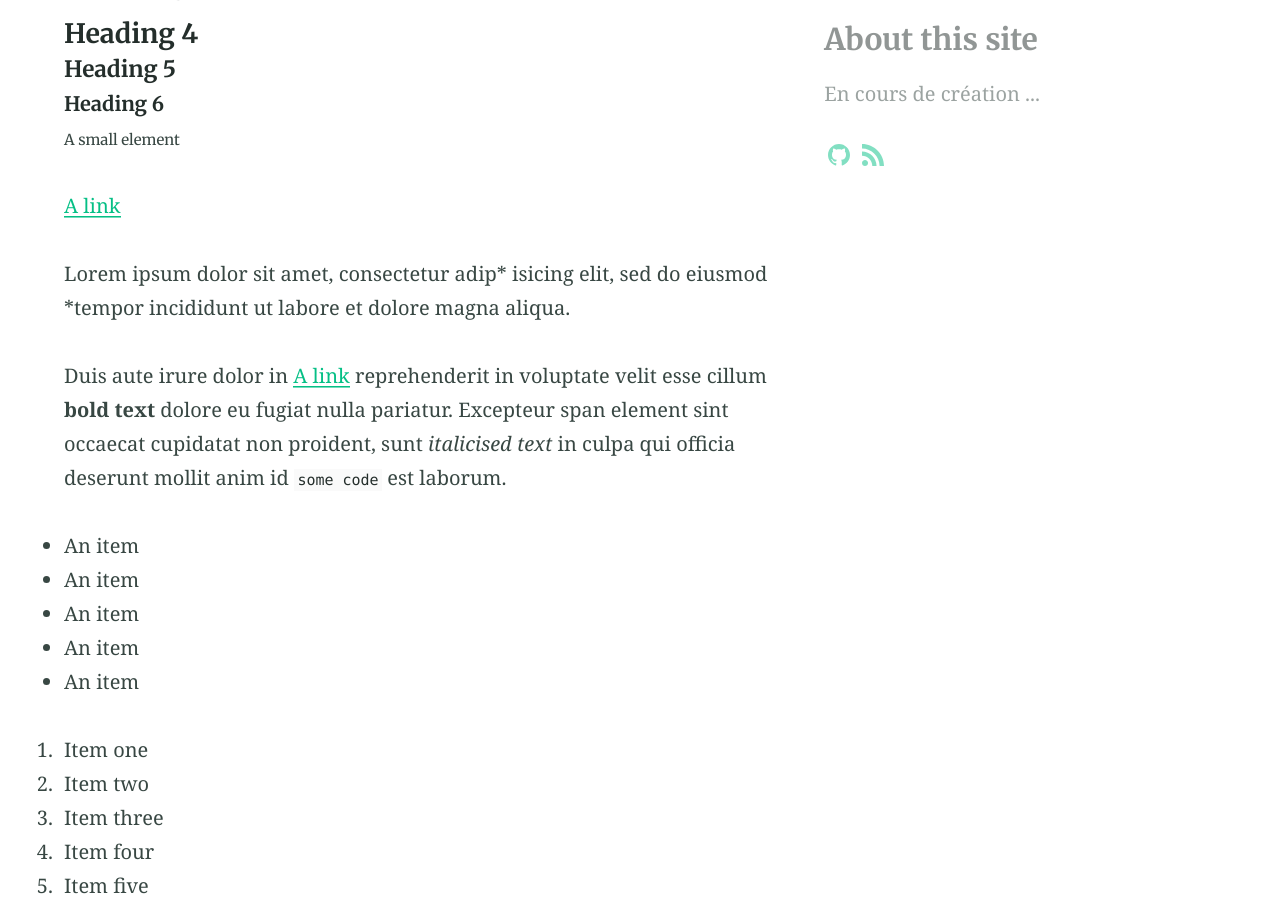
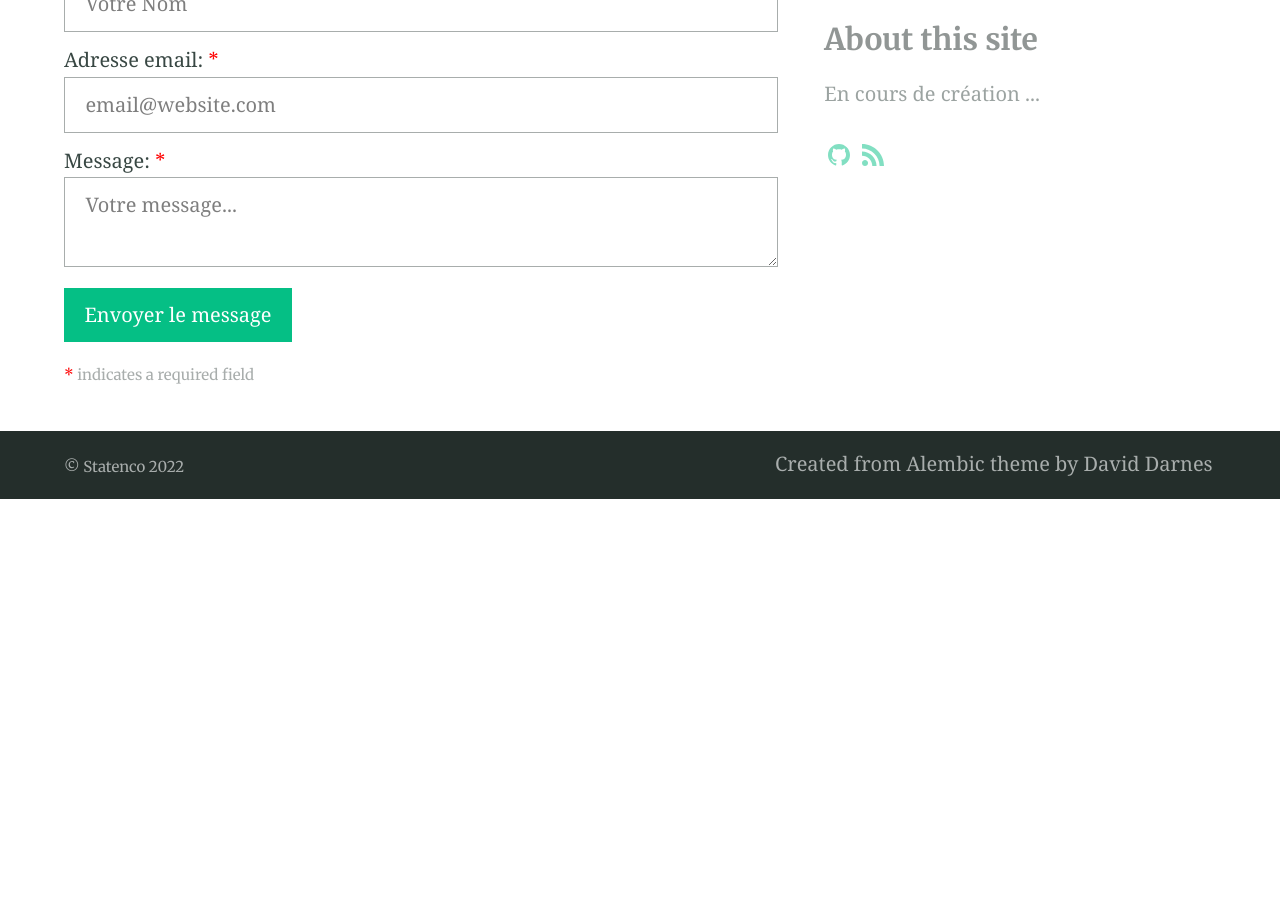
Before and after one commit to Claire-K/Claire-K.github.io, a Jekyll site: the page built from elements.md, in a window 1280 px wide and 900 px high, scrolled down 697 px. Built offline with Jekyll 4.4.1, drawn with Linux system fonts in a browser that asks for light colours; after the commit the page ends 1196 px from its top, so only the background shows below that; some of the changed text lies outside the part shown.

Commit message:
Update elements.md

````diff
--- a/elements.md
+++ b/elements.md
@@ -7,138 +7,10 @@ excerpt: "Qui sommes nous ?"
 aside: true
 ---
 
-# Heading 1
+# L'équipe
 
-## Heading 2
 
-### Heading 3
 
-#### Heading 4
-
-##### Heading 5
-
-###### Heading 6
-
-<small>A small element</small>
-
-[A link](https://david.darn.es "A link")
-
-Lorem ipsum dolor sit amet, consectetur adip* isicing elit, sed do eiusmod *tempor incididunt ut labore et dolore magna aliqua.
-
-Duis aute irure dolor in [A link](https://david.darn.es "A link") reprehenderit in voluptate velit esse cillum **bold text** dolore eu fugiat nulla pariatur. Excepteur span element sint occaecat cupidatat non proident, sunt _italicised text_ in culpa qui officia deserunt mollit anim id `some code` est laborum.
-
-* An item
-* An item
-* An item
-* An item
-* An item
-
-1. Item one
-2. Item two
-3. Item three
-4. Item four
-5. Item five
-
-> A simple blockquote
-
-Some HTML...
-
-``` html
-<blockquote cite="http://www.imdb.com/title/tt0284978/quotes/qt1375101">
-  <p>You planning a vacation, Mr. Sullivan?</p>
-  <footer>
-    <a href="http://www.imdb.com/title/tt0284978/quotes/qt1375101">Sunways Security Guard</a>
-  </footer>
-</blockquote>
-```
-
-...CSS...
-
-``` css
-blockquote {
-  text-align: center;
-  font-weight: bold;
-}
-blockquote footer {
-  font-size: .8rem;
-}
-```
-
-...and JavaScript
-
-``` js
-const blockquote = document.querySelector("blockquote")
-const bolden = (keyString, string) =>
-  string.replace(new RegExp(keyString, 'g'), '<strong>'+keyString+'</strong>')
-
-blockquote.innerHTML = bolden("Mr. Sullivan", blockquote.innerHTML)
-```
-
-`Single line of code`
-
-## HTML Includes
-
-### Contact form
+# Nous contacter
 
 {% include site-form.html %}
-
-``` html
-{% raw %}{% include site-form.html %}{% endraw %}
-```
-
-### Demo map embed
-
-{% include map.html id="1UT-2Z-Vg_MG_TrS5X2p8SthsJhc" title="Coffee shop map" %}
-
-``` html
-{% raw %}{% include map.html id="XXXXXX" title="Coffee shop map" %}{% endraw %}
-```
-
-### Button include
-
-{% include button.html text="A button" link="https://david.darn.es" %}
-
-{% include button.html text="A button with icon" link="https://twitter.com/daviddarnes" icon="twitter" %}
-
-``` html
-{% raw %}{% include button.html text="A button" link="https://david.darn.es" %}
-{% include button.html text="A button with icon" link="https://twitter.com/daviddarnes" icon="twitter" %}{% endraw %}
-```
-
-### Icon include
-
-{% include icon.html id="twitter" title="twitter" %} [{% include icon.html id="linkedin" title="twitter" %}](https://www.linkedin.com/in/daviddarnes)
-
-``` html
-{% raw %}{% include icon.html id="twitter" title="twitter" %}
-[{% include icon.html id="linkedin" title="twitter" %}](https://www.linkedin.com/in/daviddarnes){% endraw %}
-```
-
-### Video include
-
-{% include video.html id="zrkcGL5H3MU" title="Siteleaf tutorial video" %}
-
-``` html
-{% raw %}{% include video.html id="zrkcGL5H3MU" title="Siteleaf tutorial video" %}{% endraw %}
-```
-
-
-### Image includes
-
-{% include figure.html image="https://picsum.photos/600/800?image=894" caption="Image with caption" width="300" height="800" %}
-
-{% include figure.html image="https://picsum.photos/600/800?image=894" caption="Right aligned image" position="right" width="300" height="800" %}
-
-{% include figure.html image="https://picsum.photos/600/800?image=894" caption="Left aligned image" position="left" width="300" height="800" %}
-
-{% include figure.html image="https://picsum.photos/1600/800?image=894" alt="Image with just alt text" %}
-
-``` html
-{% raw %}{% include figure.html image="https://picsum.photos/600/800?image=894" caption="Image with caption" width="300" height="800" %}
-
-{% include figure.html image="https://picsum.photos/600/800?image=894" caption="Right aligned image" position="right" width="300" height="800" %}
-
-{% include figure.html image="https://picsum.photos/600/800?image=894" caption="Left aligned image" position="left" width="300" height="800" %}
-
-{% include figure.html image="https://picsum.photos/1600/800?image=894" alt="Image with just alt text" %}{% endraw %}
-```
````
